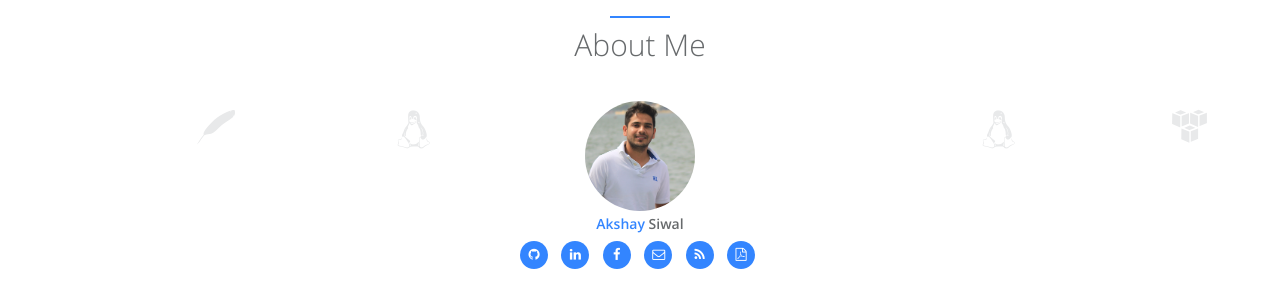
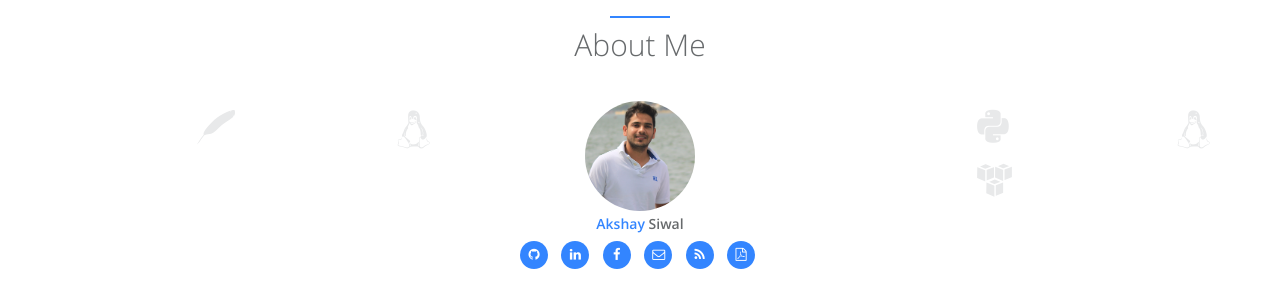
Before and after one commit to AkshaySiwal/website, a Jekyll site: the page built from index.html, in a window 1280 px wide. Shown: the part 514-814 px from the top of the page. Built offline with Jekyll 4.4.1, drawn with Linux system fonts in a browser that asks for light colours.

Commit message:
Update _config.yml

```diff
--- a/_config.yml
+++ b/_config.yml
@@ -23,6 +23,7 @@ author:  # change following line to your infomation.
     - name: icon-apache
     - name: fa-linux
   skill_icon2:
+    - name: icon-python
     - name: fa-linux
     - name: icon-aws
   skill_icon3:
```
